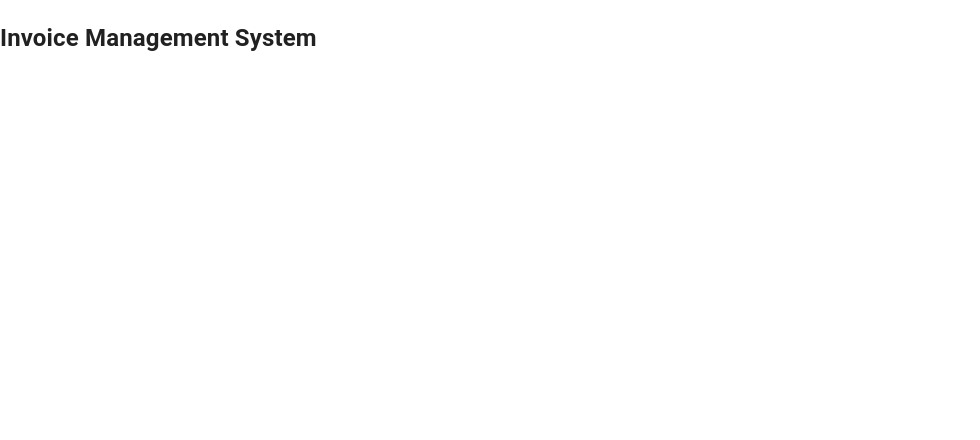
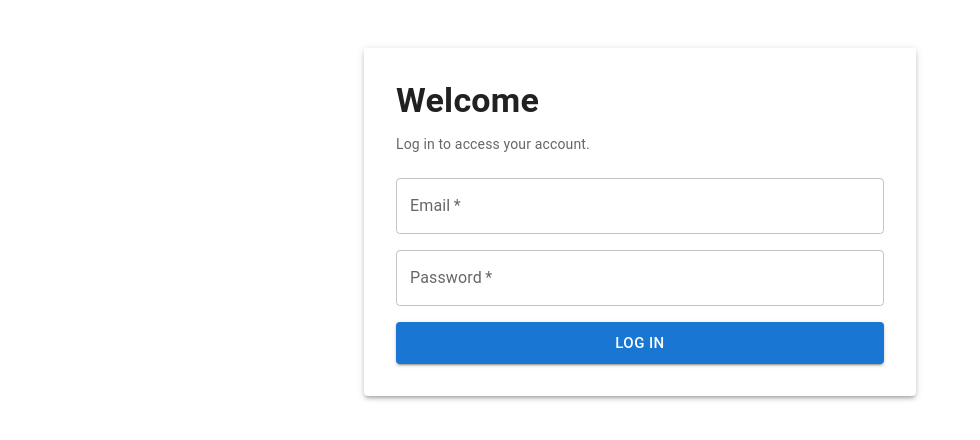
Before and after one commit to Maryam-Ashfaq10/MERN-Invoice-System, a React (Vite) app in the folder client/: page /login in a window 1280 px wide. Shown: the top 440 px of the page, without its empty margins (0-980 px from the left). Built offline with nearby package versions, Linux system fonts and the light colour scheme.

Commit message:
added login and signup flows on client

```diff
--- a/client/src/App.tsx
+++ b/client/src/App.tsx
@@ -2,18 +2,19 @@
 import { Routes, Route } from 'react-router-dom'
 import Signup from './pages/Signup'
 import Login from './pages/Login'
+import Dashboard from './pages/Dashboard'
 function App() {
 
   return (
     <>
       <section id="center">
 
-        <div>
-          <h1 className=''>Invoice Management System</h1>
 
-        </div>
         <Routes>
           <Route path="/signup" element={<Signup />} />
+          <Route path="/login" element={<Login />} />
+          <Route path="/dashboard" element={<Dashboard />} />
+
         </Routes>
 
       </section>
--- /dev/null
+++ b/client/src/pages/Dashboard.tsx
@@ -0,0 +1,19 @@
+import { Container, Paper, Typography } from '@mui/material'
+
+const Dashboard = () => {
+  return (
+    <Container maxWidth="md" sx={{ py: 6 }}>
+        <h2>Invoicing System</h2>
+      <Paper sx={{ p: 4 }}>
+        <Typography variant="h4" fontWeight={700} gutterBottom>
+          Dashboard
+        </Typography>
+        <Typography color="text.secondary">
+          Login successful. Welcome to your invoicing dashboard.
+        </Typography>
+      </Paper>
+    </Container>
+  )
+}
+
+export default Dashboard
--- a/client/src/pages/Login.tsx
+++ b/client/src/pages/Login.tsx
@@ -1,4 +1,6 @@
 import { useState } from 'react'
+import { useNavigate } from 'react-router-dom'
+
 import {
   Alert,
   Box,
@@ -28,6 +30,8 @@ const Login = () => {
   const [submitting, setSubmitting] = useState(false)
   const [successMessage, setSuccessMessage] = useState('')
   const [apiError, setApiError] = useState('')
+
+  const navigate = useNavigate()
 
   const handleChange =
     (field: keyof LoginForm) => (e: React.ChangeEvent<HTMLInputElement>) => {
@@ -67,12 +71,31 @@ const Login = () => {
       setSubmitting(true)
       setApiError('')
 
-      // Replace this mock with your real API call
-      // const response = await fetch(`${import.meta.env.VITE_API_URL}/api/auth/login`, { ... })
-      await new Promise((resolve) => setTimeout(resolve, 900))
+
+       const response = await fetch(`${import.meta.env.VITE_API_URL}/api/auth/login`, {
+        method: 'POST',
+        headers: {
+          'Content-Type': 'application/json',
+        },
+        body: JSON.stringify({
+          email: form.email,
+          password: form.password,
+        }),
+      })
+      if (!response.ok) {
+        throw new Error('Failed to login')
+      }
+      const data = await response.json()
+      console.log(data)
+      if (data?.token) {
+        localStorage.setItem('token', data.token)
+      }
 
       setSuccessMessage('Login successful.')
       setForm(initialForm)
+
+      navigate('/dashboard')
+
     } catch {
       setSuccessMessage('')
       setApiError('Invalid credentials. Please try again.')
--- a/client/src/pages/Signup.tsx
+++ b/client/src/pages/Signup.tsx
@@ -1,4 +1,5 @@
 import { useState } from 'react'
+import { useNavigate } from 'react-router-dom'
 import {
     Alert,
     Box,
@@ -38,6 +39,8 @@ const Signup = () => {
     const [submitting, setSubmitting] = useState(false)
     const [successMessage, setSuccessMessage] = useState('')
     const [apiError, setApiError] = useState('')
+
+    const navigate = useNavigate()
 
 
     const handleChange =
@@ -106,20 +109,23 @@ const Signup = () => {
                     phone: form.phone.trim(),
                     country: form.country.trim(),
                     companyName: form.companyName.trim(),
-                  }),
+                }),
             })
             if (!response.ok) {
                 throw new Error('Failed to create account')
             }
             const data = await response.json()
-            console.log(data)
-
-            if (data.token) {
-                localStorage.setItem('token', data.token)
-              }
 
             setSuccessMessage('Account created successfully.')
             setForm(initialForm)
+
+            setSuccessMessage('Account created successfully.')
+
+            setForm(initialForm)
+            // redirect after short delay so user sees success message
+            setTimeout(() => {
+                navigate('/login')
+            }, 800)
         } catch {
             setSuccessMessage('')
         } finally {
```
